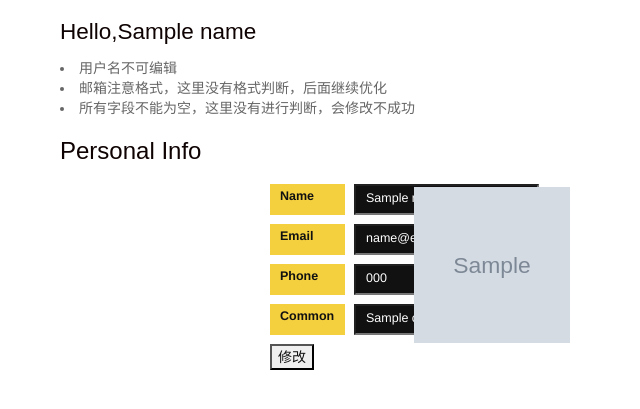
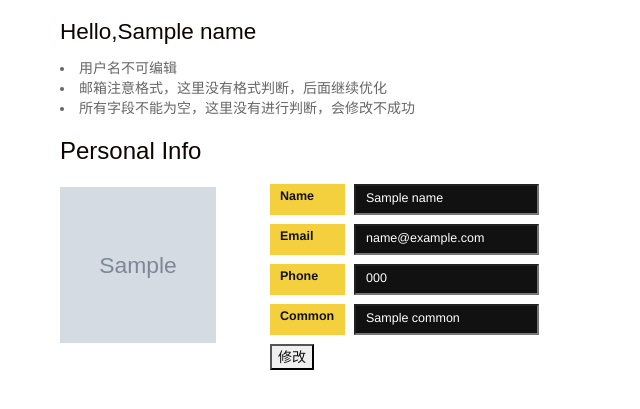
Before and after one commit to ojbkaaaa/webproject, a Django app: template wofoblog/templates/blog/user_info.html in a window 1280 px wide, after a click on "个人信息". Shown: the part 242-651 px from the top of the page, without its empty margins (0-640 px from the left). Run offline with Django 3.2, Linux system fonts and the light colour scheme; the template is opened without the code that fills it: most values are stand-ins (such as "Sample title", 1, 10 or a date in 2020); grey boxes marked "Sample" are stand-in pictures; parts of the project's set-up code (start-up, migrations or seed data) failed here and were passed over; some libraries are stand-ins or nearby versions.

Commit message:
个人中心小调整2

```diff
--- a/wofoblog/templates/blog/user_info.html
+++ b/wofoblog/templates/blog/user_info.html
@@ -41,8 +41,8 @@
                                 </ul>
                             <!--<input type="button" value="上传头像" onclick="file_click()"  style="display: flex"/>-->
                         </form>
-<img id="avatarPreview" src="/media/headImg/{{ headImg }}" title="点击更换上>传头像" style=" position: relative;left: 354px;top:-183px; height: 156px;width: 156px;">
-                            <input type="file" id="avatarSlect" style="position:absolute;left: 310px;top: 460px; width: 156px;height: 156px;opacity: 0" >
+<img id="avatarPreview" src="/media/headImg/{{ headImg }}" title="点击更换上>传头像" style=" position: relative;top:-183px; height: 156px;width: 156px;">
+                            <input type="file" id="avatarSlect" style="position:absolute;top: 424px; width: 156px;height: 156px;opacity: 0" >
                             <!--<input type="file" id="avatarSlect" style="position: fixed; left: 330px; top: 205px;opacity: 0;height: 199px;width: 199px;">-->
 
                             <!--<a style="position: relative;top: 40px; left: 165px;">点击更换上传头像</a>-->
```
